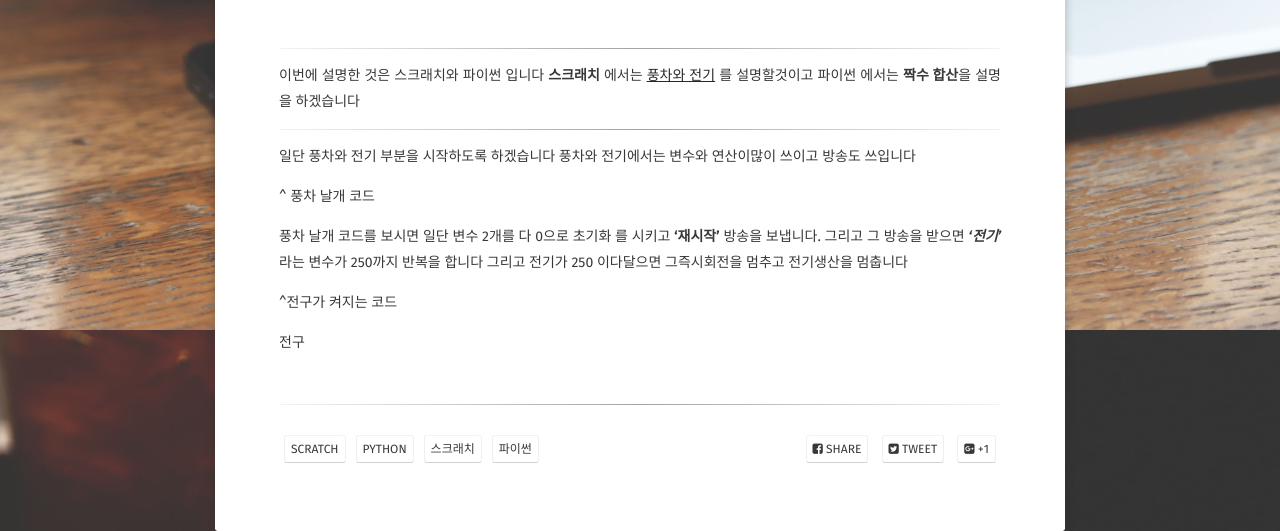
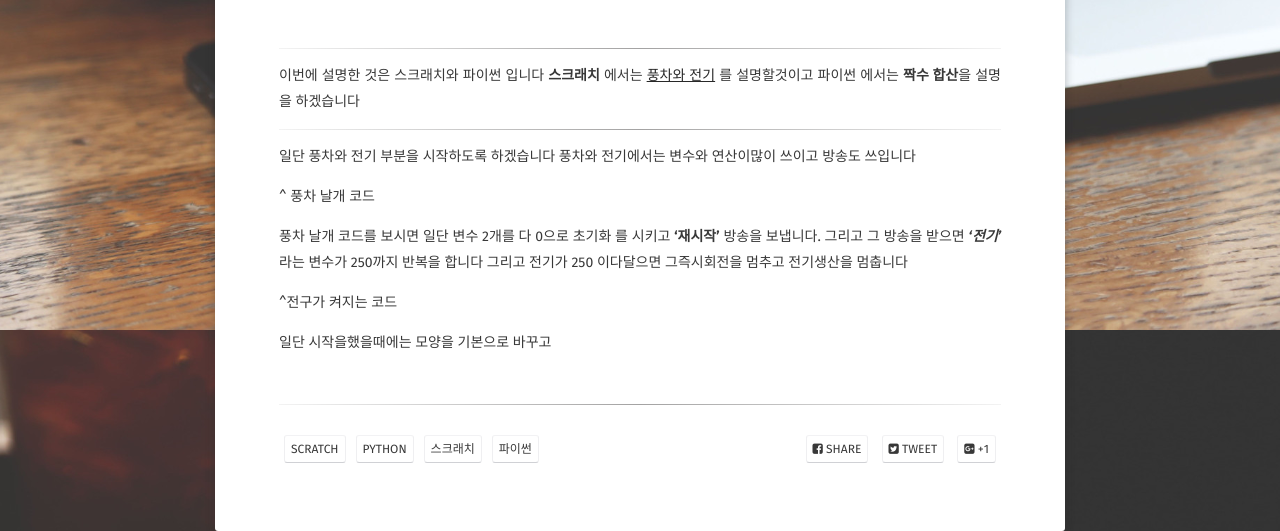
Before and after one commit to funct1onx/funct1onx.github.com, a Jekyll site: the page built from _posts/2012-05-23-readability-feature-post.md, in a window 1280 px wide. Shown: the part 570-1101 px from the top of the page. Built offline with Jekyll 4.4.1, drawn with Linux system fonts in a browser that asks for light colours; some web fonts are replaced; a script that is not in the unit is left out.

Commit message:
Update 2012-05-23-readability-feature-post.md

```diff
--- a/_posts/2012-05-23-readability-feature-post.md
+++ b/_posts/2012-05-23-readability-feature-post.md
@@ -29,6 +29,8 @@ comments: false
 
 <blockquote class="imgur-embed-pub" lang="en" data-id="a/SBgKaWL" data-context="false" ><a href="//imgur.com/a/SBgKaWL"></a></blockquote><script async src="//s.imgur.com/min/embed.js" charset="utf-8"></script>
 
+<blockquote class="imgur-embed-pub" lang="en" data-id="a/jFni9aA" data-context="false" ><a href="//imgur.com/a/jFni9aA"></a></blockquote><script async src="//s.imgur.com/min/embed.js" charset="utf-8"></script>
+
 ^전구가 켜지는 코드
 
-전구
+일단 시작을했을때에는 모양을 기본으로 바꾸고
```
